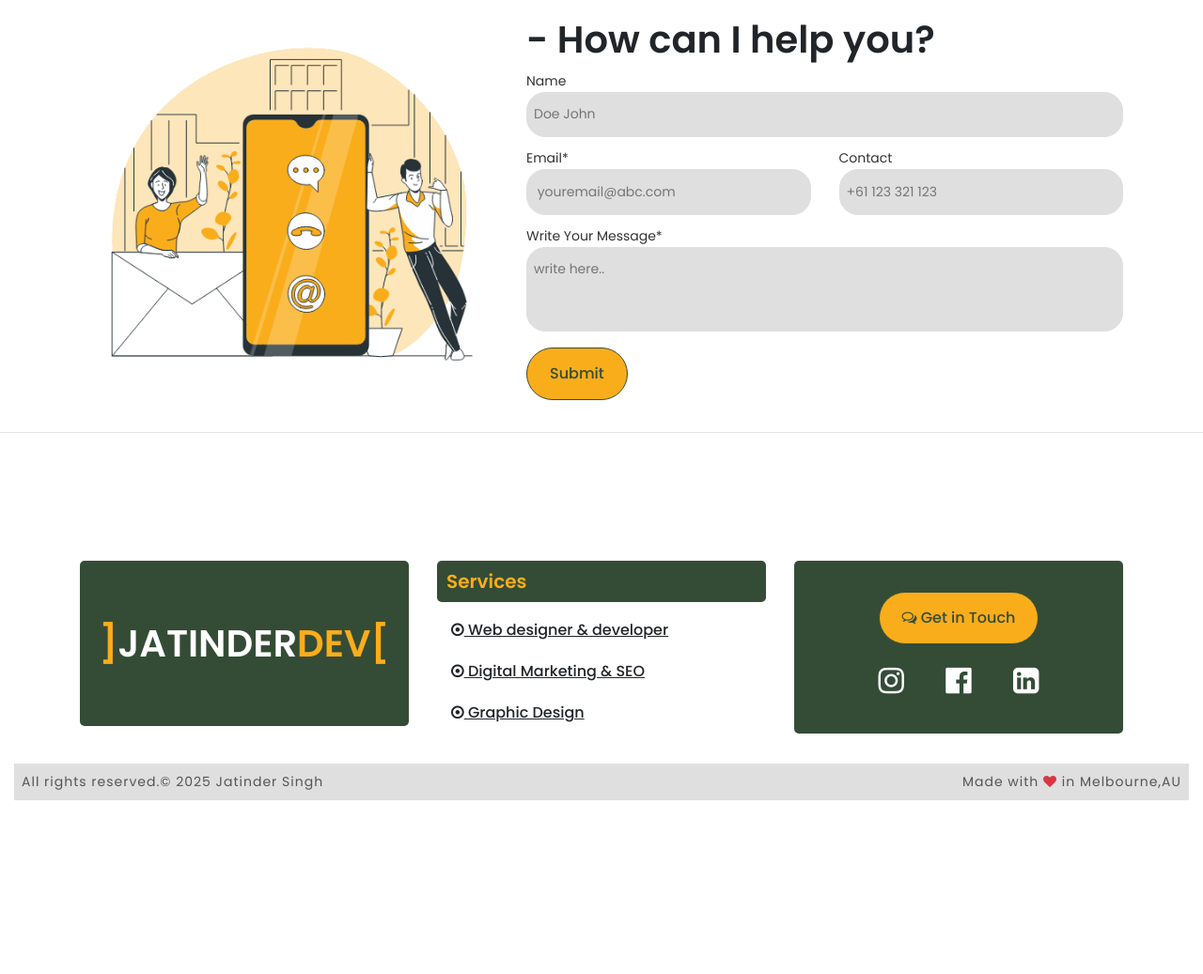
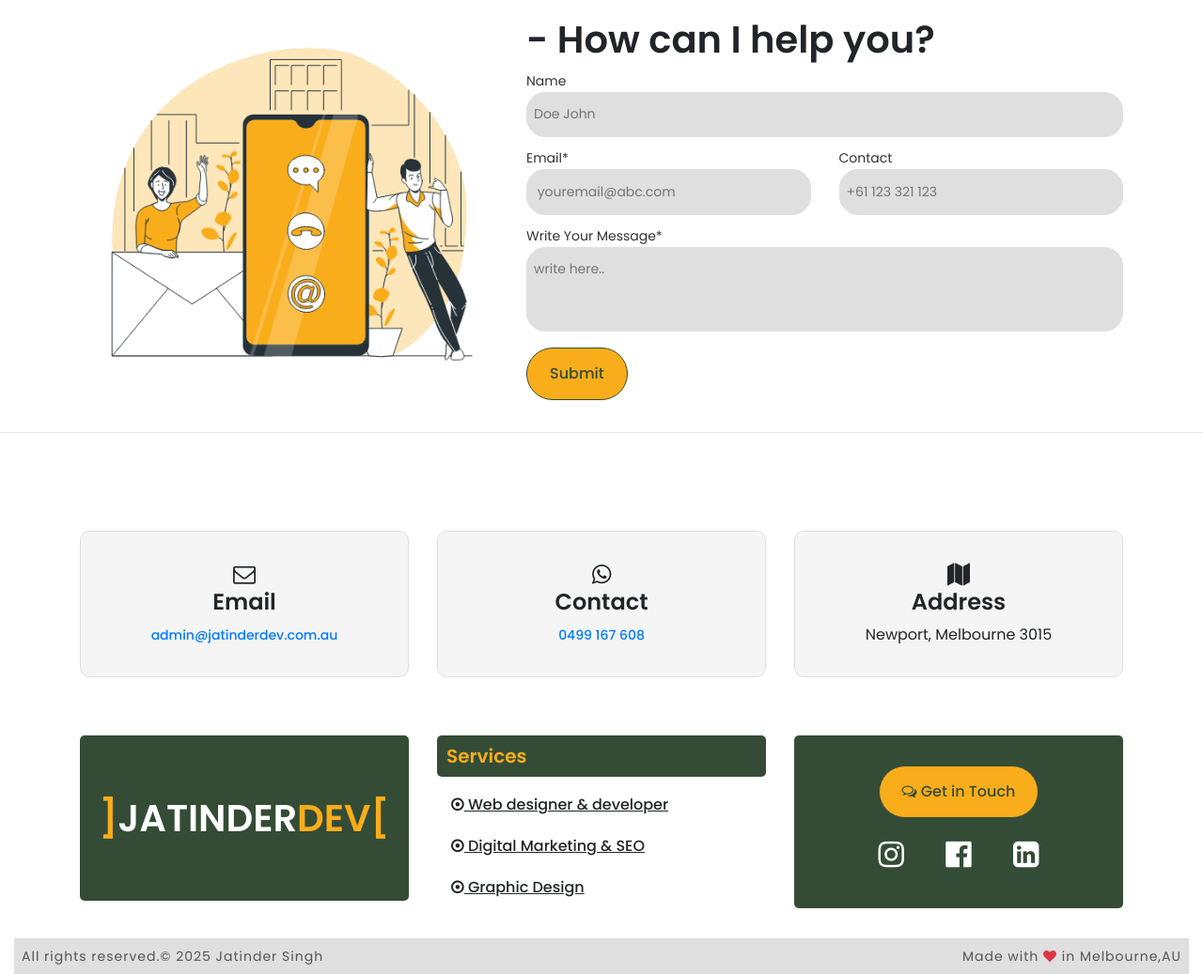
Before and after one commit to jatinderdevs/portfolio, a PHP site: page /contact-us in a window 1280 px wide. Shown: the part 387-1424 px from the top of the page at 94% size. Before the commit the page ends 1239 px from the top, so only its background shows below. Run offline with PHP 8.4, Linux system fonts and the light colour scheme; some libraries are stand-ins or nearby versions.

Commit message:
update the SEO part with .com.au extension

```diff
--- a/Robots.txt
+++ b/Robots.txt
@@ -1,3 +1,3 @@
 User-agent: *
 Allow: /
-Sitemap: https://jatinderdev.com/sitemap.xml
+Sitemap: https://jatinderdev.com.au/sitemap.xml
--- a/contact-us.php
+++ b/contact-us.php
@@ -7,9 +7,10 @@
     <meta name="viewport" content="width=device-width, initial-scale=1.0">
     <title>Contact JatinderDev | Web Developer Melbourne</title>
     <meta property="og:title" content="Freelance Web Developer Melbourne | JatinderDev">
-    <meta property="og:description" content="Get in touch with JatinderDev for web development, design, or digital marketing in Melbourne. Free consultations available!">
-    <meta property="og:image" content="https://jatinderdev.com/img/website.webp">
-        <meta property="og:url" content="https://jatinderdev.com/contact-us">
+    <meta property="og:description"
+        content="Get in touch with JatinderDev for web development, design, or digital marketing in Melbourne. Free consultations available!">
+    <meta property="og:image" content="https://jatinderdev.com.au/img/website.webp">
+    <meta property="og:url" content="https://jatinderdev.com.au/contact-us">
     <meta name="robots" content="index, follow">
 
     <?php include_once('include/linkfiles.php') ?>
@@ -30,6 +31,7 @@
 
     <section class="">
         <div class="container">
+
             <div class="row align-items-center">
                 <div class="col-md-5">
                     <img src="img/contact-us.gif" class="img-fluid" alt="">
@@ -39,24 +41,26 @@
                         <h2 class="subHeading">- How can I help you?</h2>
                         <form action="email" method="post" id="query-form">
                             <label for="">name</label>
-                            <input type="text" name="name"  placeholder="Doe John" id="name" class="txtbox">
+                            <input type="text" name="name" placeholder="Doe John" id="name" class="txtbox">
                             <div class="row">
                                 <div class="col-md-6">
                                     <label for="">email*</label>
-                                    <input required type="email" name="email" id="email" placeholder=" youremail@abc.com" class="txtbox">
+                                    <input required type="email" name="email" id="email"
+                                        placeholder=" youremail@abc.com" class="txtbox">
                                 </div>
                                 <div class="col-md-6">
                                     <label for="">contact</label>
-                                    <input  type="text" name="phone" id="phone" placeholder="+61 123 321 123" class="txtbox">
+                                    <input type="text" name="phone" id="phone" placeholder="+61 123 321 123"
+                                        class="txtbox">
                                 </div>
                             </div>
 
                             <label for="">write your message*</label>
-                            <textarea required name="msg" placeholder="write here.." id="msg" cols="20" class="txtbox" rows="3"></textarea>
+                            <textarea required name="msg" placeholder="write here.." id="msg" cols="20" class="txtbox"
+                                rows="3"></textarea>
 
                             <button class="g-recaptcha btn  custmbtn"
-                            data-sitekey="6LeCUlorAAAAAN-YsaaKqxfFnfWa30DOSn9kCUi1"
-                            data-callback='onSubmit'
+                                data-sitekey="6LeCUlorAAAAAN-YsaaKqxfFnfWa30DOSn9kCUi1" data-callback='onSubmit'
                                 data-action='submit' type="submit">Submit</button>
 
                             </button>
@@ -67,7 +71,56 @@
         </div>
         <hr>
     </section>
+    <div class="container">
+        <div class="row">
+            <div class="col-md-4">
+                <div class=" text-center servicecard aos-init aos-animate" data-aos="zoom-in">
 
+                    <div class="cardtxt">
+
+                        <h4> <i class="fa fa-envelope-o" aria-hidden="true"></i> <br> Email</h4>
+
+                        <a href="mailto:admin@jatinderdev.com.au" class="text-primary">admin@jatinderdev.com.au</a>
+
+
+
+                    </div>
+                </div>
+            </div>
+            <div class="col-md-4">
+                <div class=" text-center servicecard aos-init aos-animate" data-aos="zoom-in">
+
+                    <div class="cardtxt">
+
+                        <h4> <i class="fa fa-whatsapp" aria-hidden="true"></i> <br> contact</h4>
+
+                        <a href="https://api.whatsapp.com/send?phone=+61499167608&amp;text=Hi, I have query regarding My website"
+                            class="text-primary">0499 167 608</a>
+
+
+
+                    </div>
+                </div>
+            </div>
+            <div class="col-md-4">
+                <div class=" text-center servicecard aos-init aos-animate" data-aos="zoom-in">
+
+                    <div class="cardtxt">
+
+                        <h4> <i class="fa fa-map" aria-hidden="true"></i> <br> Address</h4>
+
+                        <address class="m-0">
+                            Newport, Melbourne 3015
+                        </address>
+
+
+
+                    </div>
+                </div>
+            </div>
+
+        </div>
+    </div>
     <?php include_once('include/footer.php') ?>
 
 
@@ -83,7 +136,7 @@
 <script src="https://unpkg.com/aos@next/dist/aos.js"></script>
 <script>
 AOS.init();
-    $(window).on('load', function () {
+$(window).on('load', function() {
     $(".loader").hide();
 
 
--- a/digital-marketing-and-SEO.php
+++ b/digital-marketing-and-SEO.php
@@ -7,8 +7,8 @@
     <meta name="viewport" content="width=device-width, initial-scale=1.0">
     <meta property="og:title" content="SEO & Digital Marketing Melbourne | JatinderDev">
     <meta property="og:description" content="Grow your Melbourne business with SEO & digital marketing services by JatinderDev. Contact us!">
-    <meta property="og:image" content="https://jatinderdev.com/img/website.webp">
-    <meta property="og:url" content="https://jatinderdev.com/digital-marketing-and-SEO">
+    <meta property="og:image" content="https://jatinderdev.com.au/img/website.webp">
+    <meta property="og:url" content="https://jatinderdev.com.au/digital-marketing-and-SEO">
     <meta name="robots" content="index, follow">
     <title>Web Developer & Designer Melbourne | JatinderDev</title>
 
@@ -200,7 +200,7 @@
                         <ul class="contactul mt-4">
                             <li> <span><i class="fa fa-phone" aria-hidden="true"></i> </span> <a
                                     href="">+61 499 167 608</a></li>
-                            <li> <span><i class="fa fa-envelope"></i></span> <a href="">info@jatinderdev.com</a></li>
+                            <li> <span><i class="fa fa-envelope"></i></span> <a href="">info@jatinderdev.com.au</a></li>
 
                         </ul>
 
--- a/web-developer-designer.php
+++ b/web-developer-designer.php
@@ -8,8 +8,8 @@
     <meta property="og:title" content="Freelance Web Developer Melbourne | JatinderDev">
     <meta property="keyword" content="web developer Melbourne, web design Melbourne, digital marketing Melbourne, freelance web development">
     <meta property="og:description" content="Professional web development & design in Melbourne. Custom websites by JatinderDev. Contact for responsive, SEO-friendly sites!">
-    <meta property="og:image" content="https://jatinderdev.com/img/website.webp">
-    <meta property="og:url" content="https://jatinderdev.com/web-developer-designer">
+    <meta property="og:image" content="https://jatinderdev.com.au/img/website.webp">
+    <meta property="og:url" content="https://jatinderdev.com.au/web-developer-designer">
     <meta name="robots" content="index, follow">
     <title>Web Developer & Designer Melbourne | JatinderDev</title>
 
@@ -242,7 +242,7 @@
                         <ul class="contactul mt-4">
                             <li> <span><i class="fa fa-phone" aria-hidden="true"></i> </span> <a
                                     href="">+61 499 167 608</a></li>
-                            <li> <span><i class="fa fa-envelope"></i></span> <a href="">info@jatinderdev.com</a></li>
+                            <li> <span><i class="fa fa-envelope"></i></span> <a href="">info@jatinderdev.com.au</a></li>
 
                         </ul>
 
```
Also changed, not shown: index.php (+59 -36 lines), sitemap.xml (+10 -10 lines). Lines whose indentation alone changed are shown as unchanged.
